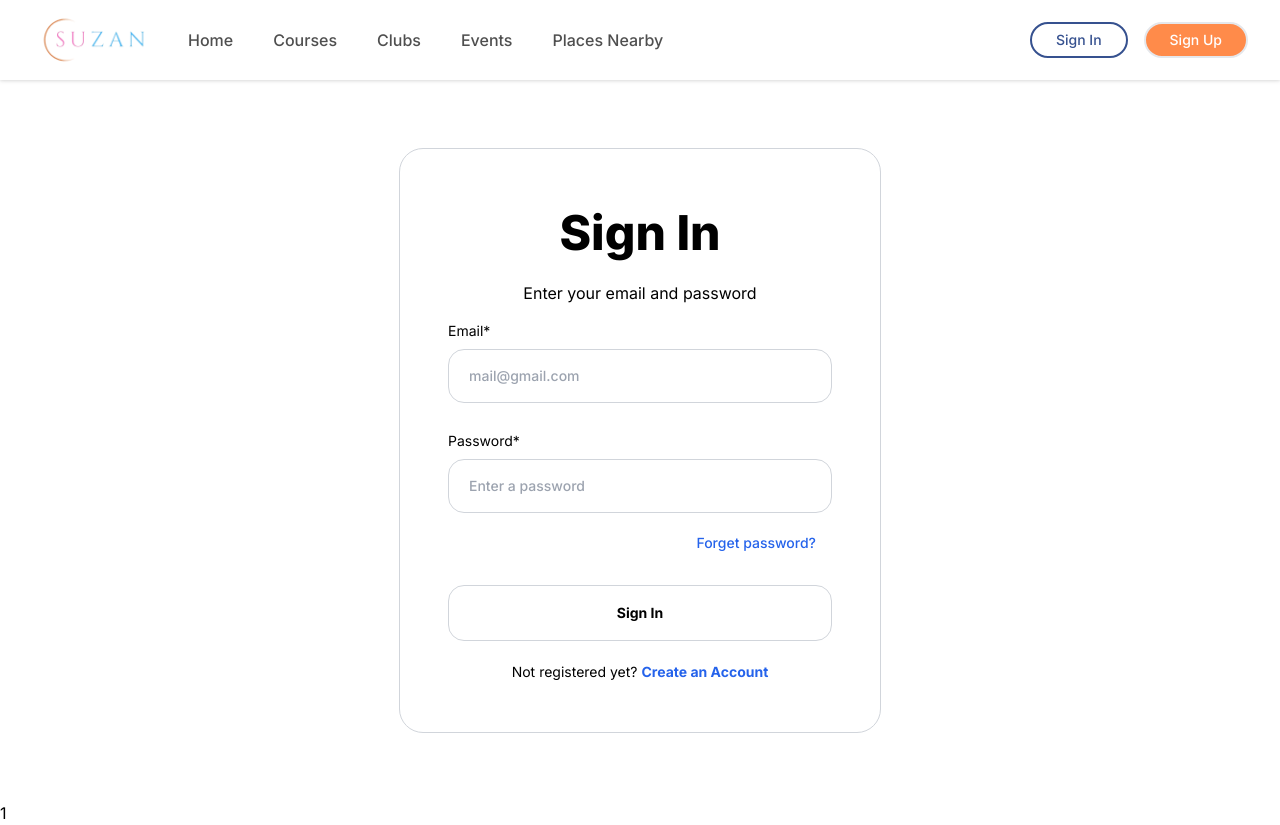
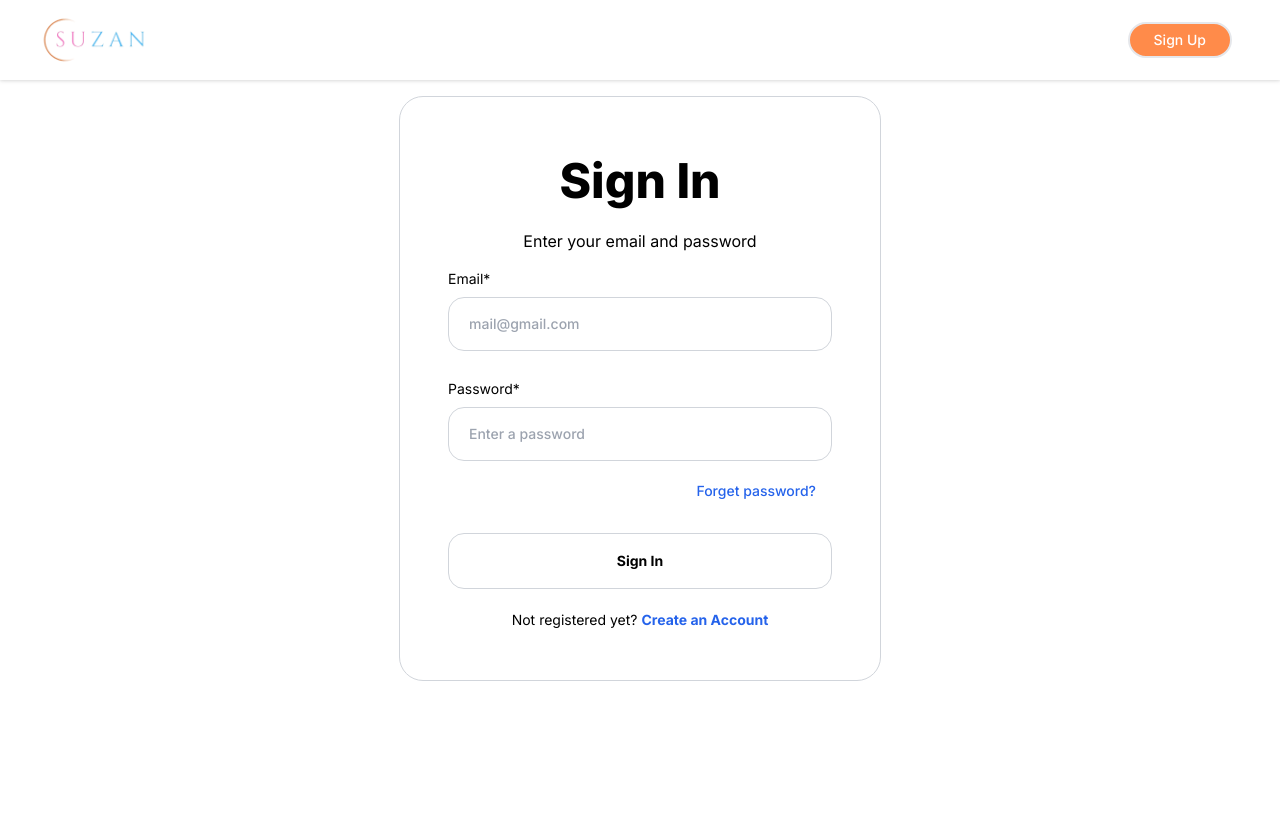
Before and after one commit to Nishanth019/SUZAN-FE, a Next.js app: page /signin in a window 1280 px wide. After the commit the page ends 800 px from the top, so only its background shows below. Built offline with nearby package versions, Linux system fonts and the light colour scheme.

Commit message:
added links to buttons,created navbar for auth pages

```diff
--- a/src/app/(auth)/signin/page.js
+++ b/src/app/(auth)/signin/page.js
@@ -4,10 +4,10 @@ import Image from "next/image";
 
 const SignIn = () => {
   return (
-    <div className="container flex flex-col mx-auto bg-white rounded-lg py-5">
+    <div className="container flex flex-col mx-auto bg-white rounded-lg py-4 max-sm:mt-5 max-sm:py-10 lg:mb-1">
       <div className="flex justify-center w-full h-full my-auto xl:gap-14 lg:justify-normal md:gap-5 draggable">
-        <div className="flex items-center justify-center w-full lg:p-12 ">
-          <div className="flex items-center lg:m-0">
+        <div className="flex items-center justify-center w-full  ">
+          <div className="flex flex-col items-center  ">
             <form className="flex flex-col w-full h-full pb-6 text-center bg-white rounded-3xl border border-gray-300 p-4 md:p-12 ">
               <h3 className="mb-3  text-[30px]  md:text-[40px] lg:text-[48px] xl:text-[48px] font-extrabold text-dark-grey-900">
                 Sign In
--- a/src/components/ClientProvider/ClientProvider.jsx
+++ b/src/components/ClientProvider/ClientProvider.jsx
@@ -20,7 +20,7 @@ const ClientProvider = ({ children }) => {
         <Navbar />
       )}
       {children}
-      <Toaster />
+      {/* <Toaster /> */}
       {pathname &&
       (pathname.includes("signin") ||
         pathname.includes("signup") ||
--- a/src/components/Navbar/Navbar.jsx
+++ b/src/components/Navbar/Navbar.jsx
@@ -141,16 +141,22 @@ const Navbar = () => {
                     ) : (
                         <div className="absolute inset-y-0 right-0 flex items-center pr-2 md:static md:inset-auto md:ml-6 md:pr-0 ">
                             <div className="flex gap-4">
+                            <Link href="/signin">
+
                                 <button
                                     className="md:text-[14px] text-xs rounded-full px-4 md:px-6 capitalize py-1 md:py-2 bg-transparent border-2 border-[#36518F] text-[#36518F] font-medium hover:bg-[#36518F] hover:text-white transition-all duration-75"
-                                >
+                                    >
                                     Sign In
                                 </button>
+                            </Link>
+                            <Link href="/signup">
+
                                 <button
                                     className="hidden lg:block md:text-[14px] text-xs rounded-full px-6 capitalize py-2 bg-[#FF8B4A] hover:bg-[#FF8000] border-2  text-white font-medium transition-all duration-75"
-                                >
+                                    >
                                     Sign Up
                                 </button>
+                            </Link>
                             </div>
                         </div>
                     )}
--- a/src/components/Navbar/NavbarTemp.jsx
+++ b/src/components/Navbar/NavbarTemp.jsx
@@ -1,6 +1,4 @@
-'use client'
-
-import React, { useState } from 'react';
+import React from 'react';
 import Link from 'next/link';
 import { usePathname } from 'next/navigation';
 import Image from 'next/image';
@@ -11,60 +9,16 @@ import { AiOutlineClose } from "react-icons/ai";
 import { IoIosArrowDown } from "react-icons/io";
 
 
-const navigation = [
-    { name: 'Home', href: '/' },
-    { name: 'Courses', href: '/courses' },
-    { name: 'Clubs', href: '/clubs' },
-    { name: 'Events', href: '/events' },
-    { name: 'Places Nearby', href: '/nearby-places' },
-];
-
 const NavbarTemp = () => {
     const pathname = usePathname();
-    const [openMenu, setOpenMenu] = useState(false);
-    const [openProfile, setOpenProfile] = useState(false);
-    // const [user, setUser] = useState({
-    //     name: "Nishanth",
-    //     picture: "https://images.herzindagi.info/image/2020/Feb/sunny-leone-shares-beauty-secrets-m.jpg",
-    //     role: "student",
-    // });
-
-    const [user, setUser] = useState(null);
-
-    const handleMenuToggle = () => {
-        setOpenMenu(!openMenu);
-        setOpenProfile(false);
-    };
-
-    const handleProfileDropdown = (e) => {
-        e.stopPropagation(); // Preventing event propagation
-        setOpenProfile(!openProfile);
-        setOpenMenu(false);
-    };
-
-    const handleLinkClick = () => {
-        setOpenMenu(false);
-        setOpenProfile(false);
-    };
 
     return (
-        <nav className="bg-white  drop-shadow relative z-50">
+        <nav className="bg-white drop-shadow relative z-50">
             <div className="mx-auto max-w-7xl px-2 md:px-6 lg:px-8 relative">
                 <div className="relative flex h-20 items-center justify-between">
                     <div className="absolute inset-y-0 left-0 flex space-x-4 items-center md:hidden">
-                        <button
-                            onClick={handleMenuToggle}
-                            className=" inline-flex items-center justify-center rounded-md p-2 text-gray-800 hover:bg-gray-700 hover:text-white focus:outline-none focus:ring-2 focus:ring-inset focus:ring-white"
-                        >
-                            <span className="absolute -inset-0.5" />
-                            {openMenu ? (
-                                <AiOutlineClose size={25} />
-                            ) : (
-                                <MdOutlineMenu size={25} />
-                            )}
-                        </button>
                         <Image
-                            className="w-[120px] h-auto "
+                            className="w-[120px] h-auto"
                             src={logo}
                             alt="SUZAN"
                         />
@@ -72,58 +26,33 @@ const NavbarTemp = () => {
                     <div className="max-md:hidden flex flex-1 items-center justify-center md:items-center md:justify-start">
                         <div className="flex items-center">
                             <Image
-                                className="w-[120px] h-auto "
+                                className="w-[120px] h-auto"
                                 src={logo}
                                 alt="SUZAN"
                             />
                         </div>
-                        <div className="ml-2 lg:ml-6 ">
-                            <div className="flex space-x-1 lg:space-x-4">
-                                {navigation.map((item) => (
-                                    <Link key={item.name} href={item.href} onClick={handleLinkClick}
-                                        className={`${pathname === item.href
-                                            ? 'text-[#00A5E0]'
-                                            : 'text-[#4F4F4F] hover:text-black'
-                                            } whitespace-nowrap  rounded-md px-3 py-2 text-[14px] lg:text-[16px]  font-medium`}
-                                    >
-                                        {item.name}
-                                    </Link>
-                                ))}
-                            </div>
+                    </div>
+                    <div className="absolute inset-y-0 right-0 flex items-center pr-2 md:static md:inset-auto md:ml-6 md:pr-0 ">
+                        <div className="flex gap-4">
+                        <Link href="/signup">
+                            <button
+                                className="hidden lg:block md:text-[14px] text-xs rounded-full px-6 capitalize py-2 bg-[#FF8B4A] hover:bg-[#FF8000] border-2 text-white font-medium transition-all duration-75"
+                                >
+                                Sign Up
+                            </button>
+                         </Link>
+                            {/* Responsive "Sign Up" button */}
+                        <Link href="/signup">
+                            <button
+                                className="lg:hidden md:text-[14px] text-xs rounded-full px-4 capitalize py-2 bg-[#FF8B4A] hover:bg-[#FF8000] border-2 text-white font-medium transition-all duration-75"
+                                >
+                                Sign Up
+                            </button>
+                        </Link>
                         </div>
                     </div>
-
-                        <div className="absolute inset-y-0 right-0 flex items-center pr-2 md:static md:inset-auto md:ml-6 md:pr-0 ">
-                            <div className="flex gap-4">
-                                <button
-                                    className="md:text-[14px] text-xs rounded-full px-4 md:px-6 capitalize py-1 md:py-2 bg-transparent border-2 border-[#36518F] text-[#36518F] font-medium hover:bg-[#36518F] hover:text-white transition-all duration-75"
-                                >
-                                    Sign In
-                                </button>
-                                <button
-                                    className="hidden lg:block md:text-[14px] text-xs rounded-full px-6 capitalize py-2 bg-[#FF8B4A] hover:bg-[#FF8000] border-2  text-white font-medium transition-all duration-75"
-                                >
-                                    Sign Up
-                                </button>
-                            </div>
-                        </div>
-
                 </div>
             </div>
-
-            {openMenu && (
-                <div className="md:hidden">
-                    <div className="space-y-1 px-2 pb-3 pt-2">
-                        {navigation.map((item) => (
-                            <Link key={item.name} href={item.href} onClick={handleLinkClick}
-                                className={'text-gray-700 hover:text-black hover:text-semibold hover:bg-black/5 block rounded-md px-3 py-2 text-base font-medium'}
-                            >
-                                {item.name}
-                            </Link>
-                        ))}
-                    </div>
-                </div>
-            )}
         </nav>
     );
 };
```
